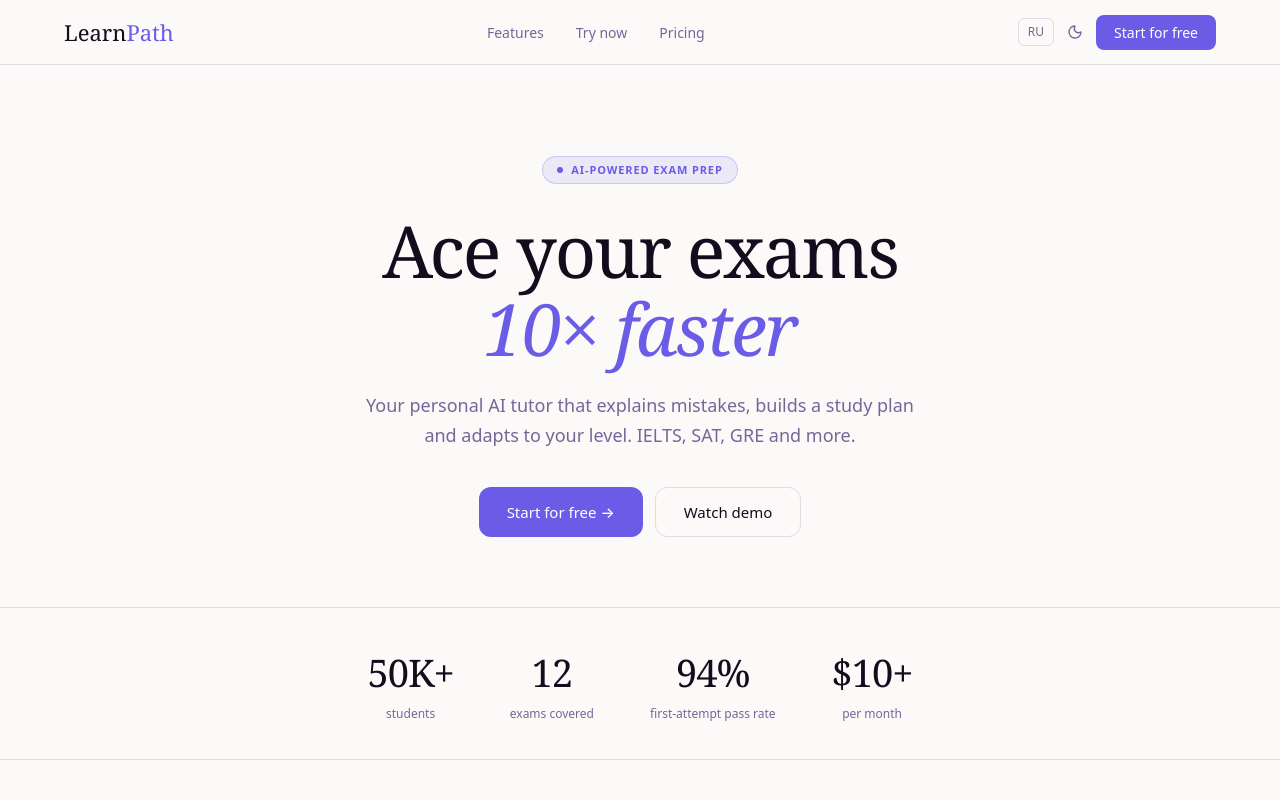
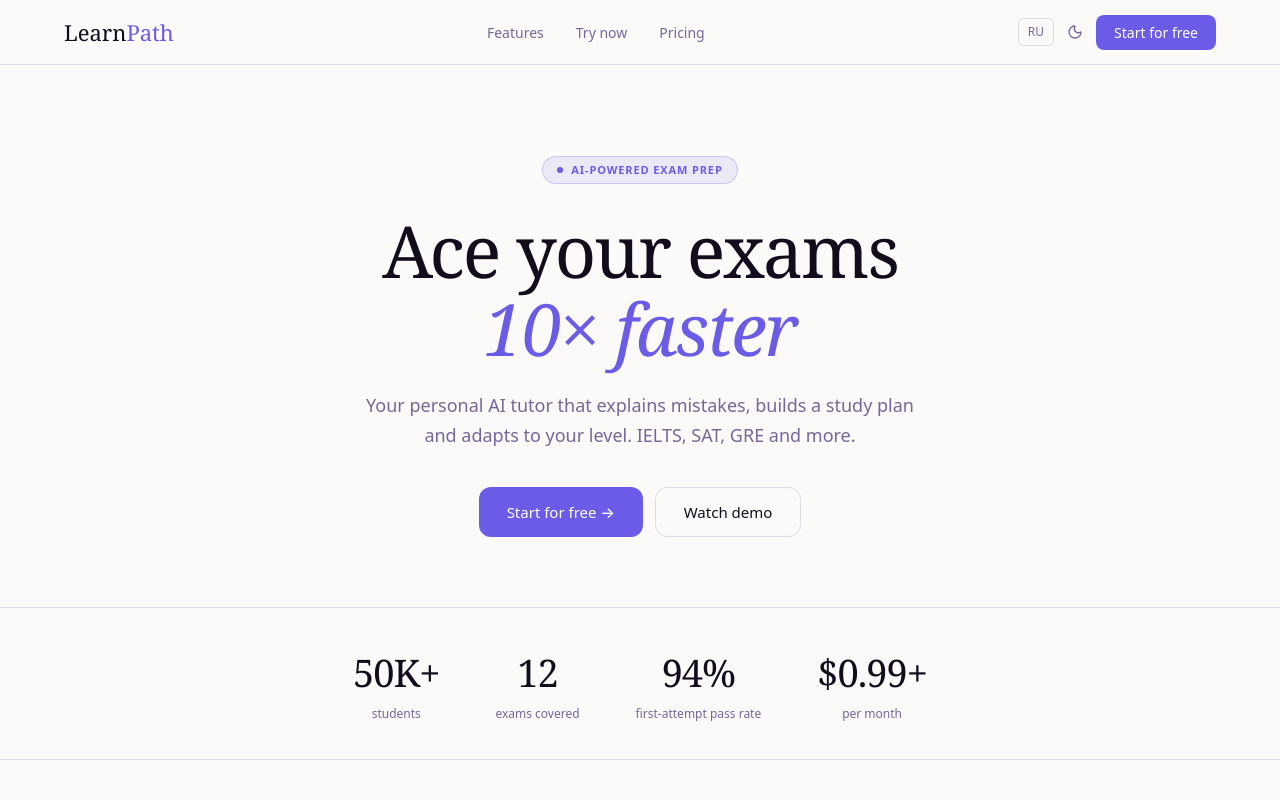
Before and after one commit to Gafurov02/learnpath, a Next.js app: page /en in a window 1280 px wide. Shown: the top 800 px of the page. Built offline with nearby package versions, Linux system fonts and the light colour scheme; no server answers.

Commit message:
fix myself

```diff
--- a/src/app/[locale]/page.tsx
+++ b/src/app/[locale]/page.tsx
@@ -37,7 +37,7 @@ function StatsSection() {
         { num: '50K+', label: t('students') },
         { num: '12', label: t('exams') },
         { num: '94%', label: t('passRate') },
-        { num: '$10+', label: t('price') },
+        { num: '$0.99+', label: t('price') },
     ];
     return (
         <div style={{ borderTop: '1px solid hsl(var(--border))', borderBottom: '1px solid hsl(var(--border))' }}>
--- a/src/components/ui/StripeButtons.tsx
+++ b/src/components/ui/StripeButtons.tsx
@@ -5,7 +5,7 @@ import { useLocale } from 'next-intl';
 import { createClient } from '@/lib/supabase';
 import { useRouter } from 'next/navigation';
 
-export function SubscribeButton({ label = 'Start Pro for $10/mo', tier = 'pro' }: { label?: string; tier?: 'pro' | 'max' }) {
+export function SubscribeButton({ label = 'Start Pro for $0.99/mo', tier = 'pro' }: { label?: string; tier?: 'pro' | 'max' }) {
   const locale = useLocale();
   const router = useRouter();
   const [loading, setLoading] = useState(false);
--- a/src/messages/en.json
+++ b/src/messages/en.json
@@ -85,7 +85,7 @@
     "pro": {
       "name": "Pro Practice",
       "badge": "Practice tier",
-      "price": "$10",
+      "price": "$0.99",
       "period": "per month · cancel anytime",
       "cta": "Start Pro for $10/mo",
       "features": [
@@ -104,7 +104,7 @@
     "max": {
       "name": "Max",
       "badge": "Full access",
-      "price": "$19",
+      "price": "$10",
       "period": "per month · for intensive prep",
       "cta": "Start Max for $19/mo",
       "features": [
--- a/src/messages/ru.json
+++ b/src/messages/ru.json
@@ -85,7 +85,7 @@
     "pro": {
       "name": "Pro Practice",
       "badge": "Для практики",
-      "price": "$10",
+      "price": "$0.99",
       "period": "в месяц · отмена в любой момент",
       "cta": "Начать Pro за $10/мес",
       "features": [
@@ -104,7 +104,7 @@
     "max": {
       "name": "Max",
       "badge": "Полный доступ",
-      "price": "$19",
+      "price": "$10",
       "period": "в месяц · для интенсивной подготовки",
       "cta": "Начать Max за $19/мес",
       "features": [
```
